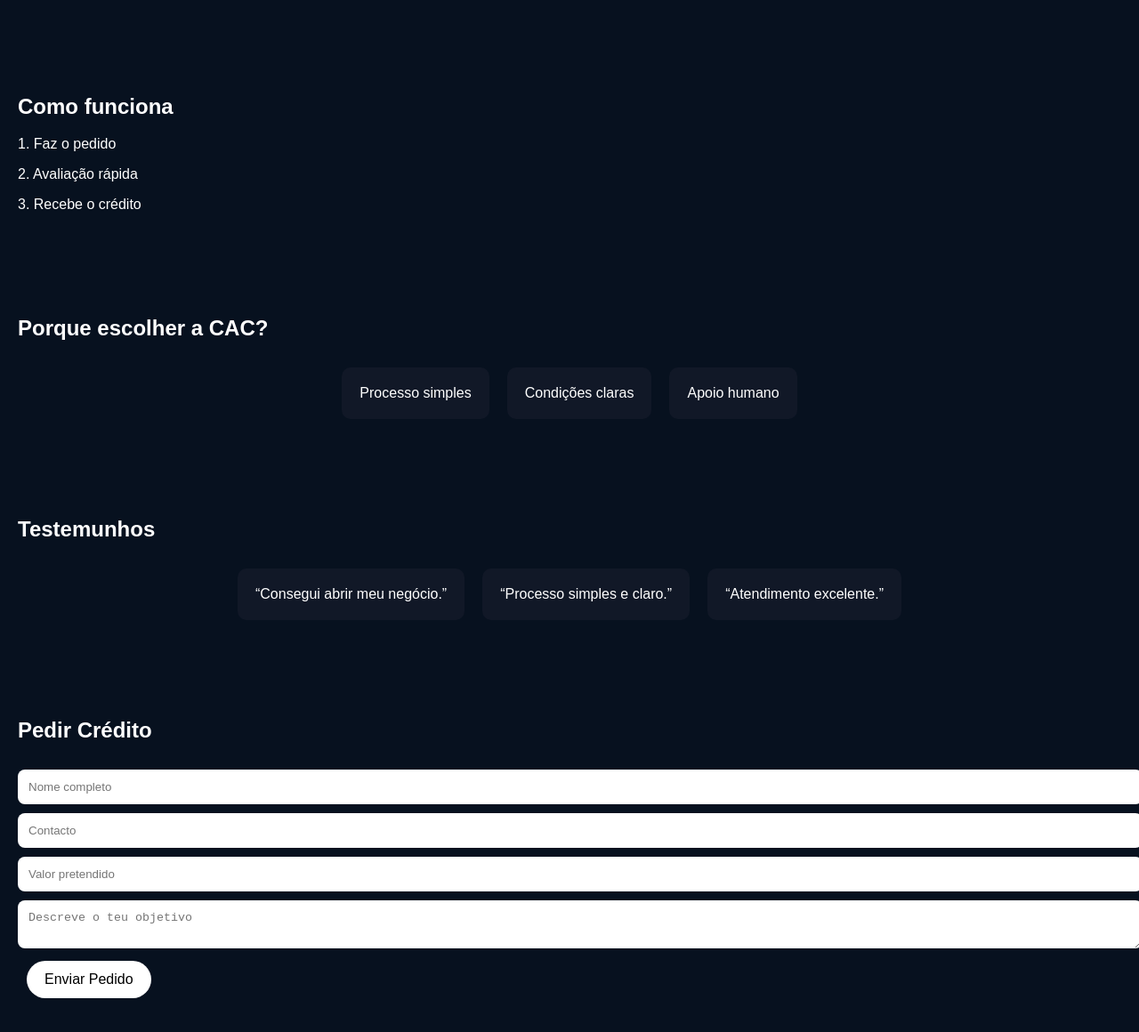
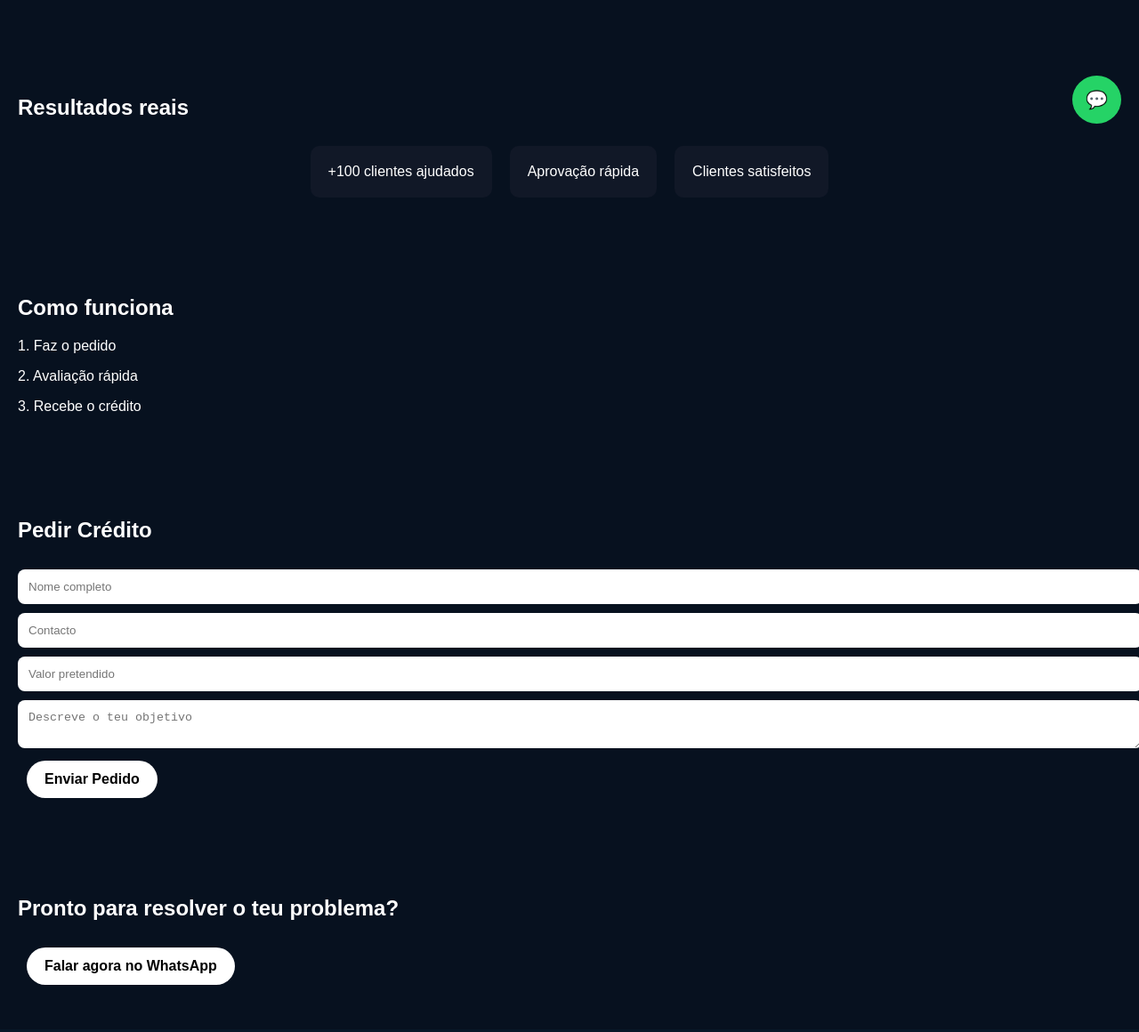
Before and after one commit to chefe1china1-ops/cac-website, a plain HTML site: page index.html in a window 1280 px wide. Shown: the part 641-1801 px from the top of the page at 89% size. Drawn offline with Linux system fonts and the light colour scheme.

Commit message:
Update index.html

```diff
--- a/index.html
+++ b/index.html
@@ -41,6 +41,7 @@ header {
   text-decoration: none;
   margin: 10px;
   display: inline-block;
+  font-weight: bold;
 }
 
 .section {
@@ -84,10 +85,12 @@ footer {
 </header>
 
 <section class="hero">
-  <h1>Crédito inteligente para tirar planos do papel</h1>
-  <p>Apoiamos jovens e pequenos negócios com soluções rápidas, simples e seguras.</p>
+  <h1>Precisas de dinheiro hoje? Nós ajudamos rápido.</h1>
+  <p>Sem burocracia. Resposta rápida. Fala connosco agora.</p>
 
-  <a href="https://wa.me/258848215218" class="btn">Pedir Crédito</a>
+  <a href="https://wa.me/258848215218" class="btn">
+    🚀 Pedir Crédito Agora
+  </a>
 </section>
 
 <section class="section">
@@ -111,28 +114,19 @@ footer {
 </section>
 
 <section class="section">
+  <h2>Resultados reais</h2>
+  <div class="grid">
+    <div class="card">+100 clientes ajudados</div>
+    <div class="card">Aprovação rápida</div>
+    <div class="card">Clientes satisfeitos</div>
+  </div>
+</section>
+
+<section class="section">
   <h2>Como funciona</h2>
   <p>1. Faz o pedido</p>
   <p>2. Avaliação rápida</p>
   <p>3. Recebe o crédito</p>
-</section>
-
-<section class="section">
-  <h2>Porque escolher a CAC?</h2>
-  <div class="grid">
-    <div class="card">Processo simples</div>
-    <div class="card">Condições claras</div>
-    <div class="card">Apoio humano</div>
-  </div>
-</section>
-
-<section class="section">
-  <h2>Testemunhos</h2>
-  <div class="grid">
-    <div class="card">“Consegui abrir meu negócio.”</div>
-    <div class="card">“Processo simples e claro.”</div>
-    <div class="card">“Atendimento excelente.”</div>
-  </div>
 </section>
 
 <section class="section">
@@ -143,12 +137,36 @@ footer {
   <input placeholder="Valor pretendido">
   <textarea placeholder="Descreve o teu objetivo"></textarea>
 
-  <a href="https://wa.me/258848215218" class="btn">Enviar Pedido</a>
+  <a href="https://wa.me/258848215218" class="btn">
+    Enviar Pedido
+  </a>
+</section>
+
+<section class="section">
+  <h2>Pronto para resolver o teu problema?</h2>
+  <a href="https://wa.me/258848215218" class="btn">
+    Falar agora no WhatsApp
+  </a>
 </section>
 
 <footer>
   <p>© CAC Microcrédito Lda</p>
 </footer>
 
+<!-- BOTÃO FLUTUANTE -->
+<a href="https://wa.me/258848215218"
+style="
+position: fixed;
+bottom: 20px;
+right: 20px;
+background: #25D366;
+color: white;
+padding: 15px;
+border-radius: 50%;
+font-size: 20px;
+text-decoration: none;">
+💬
+</a>
+
 </body>
 </html>
```
